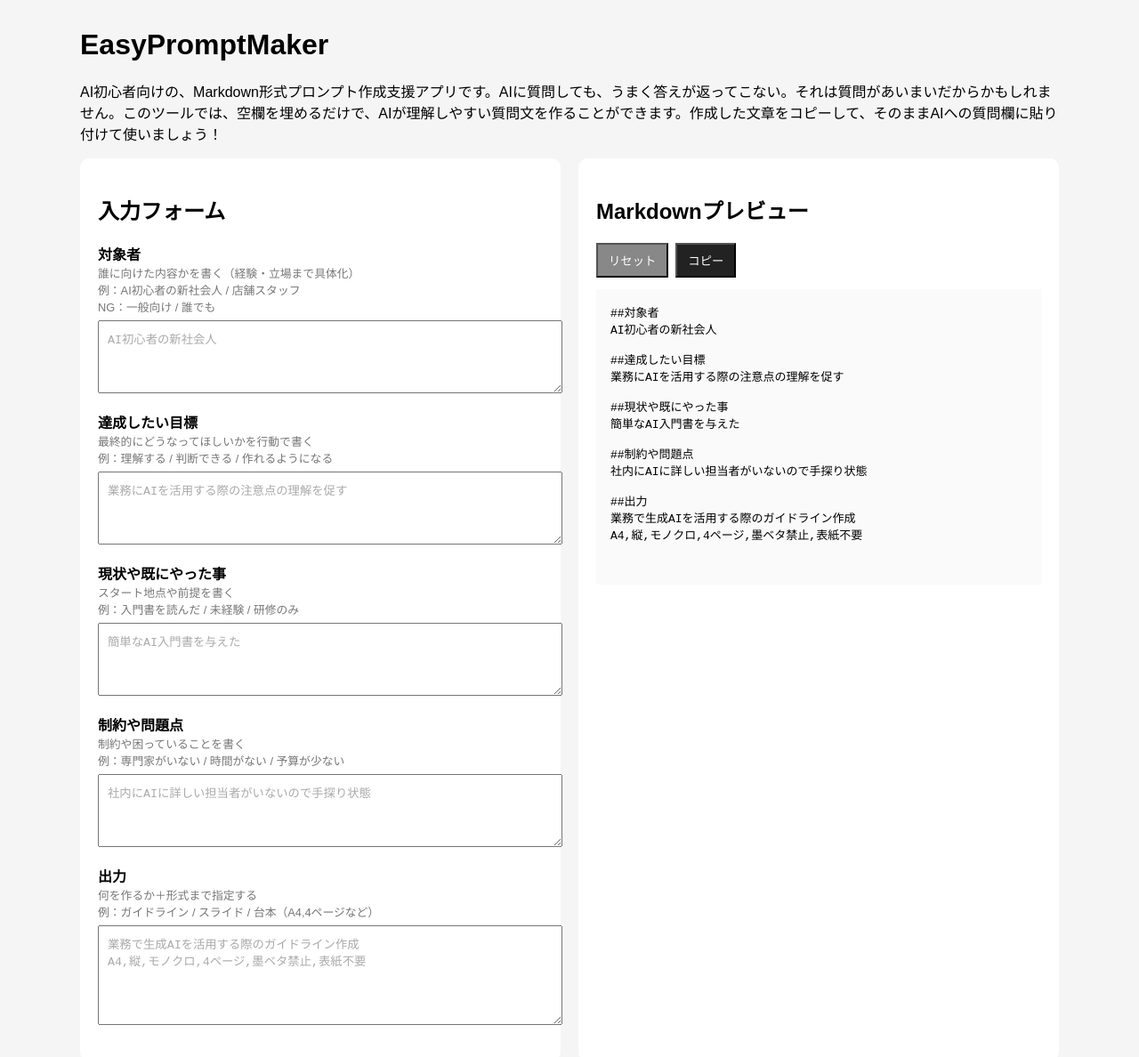
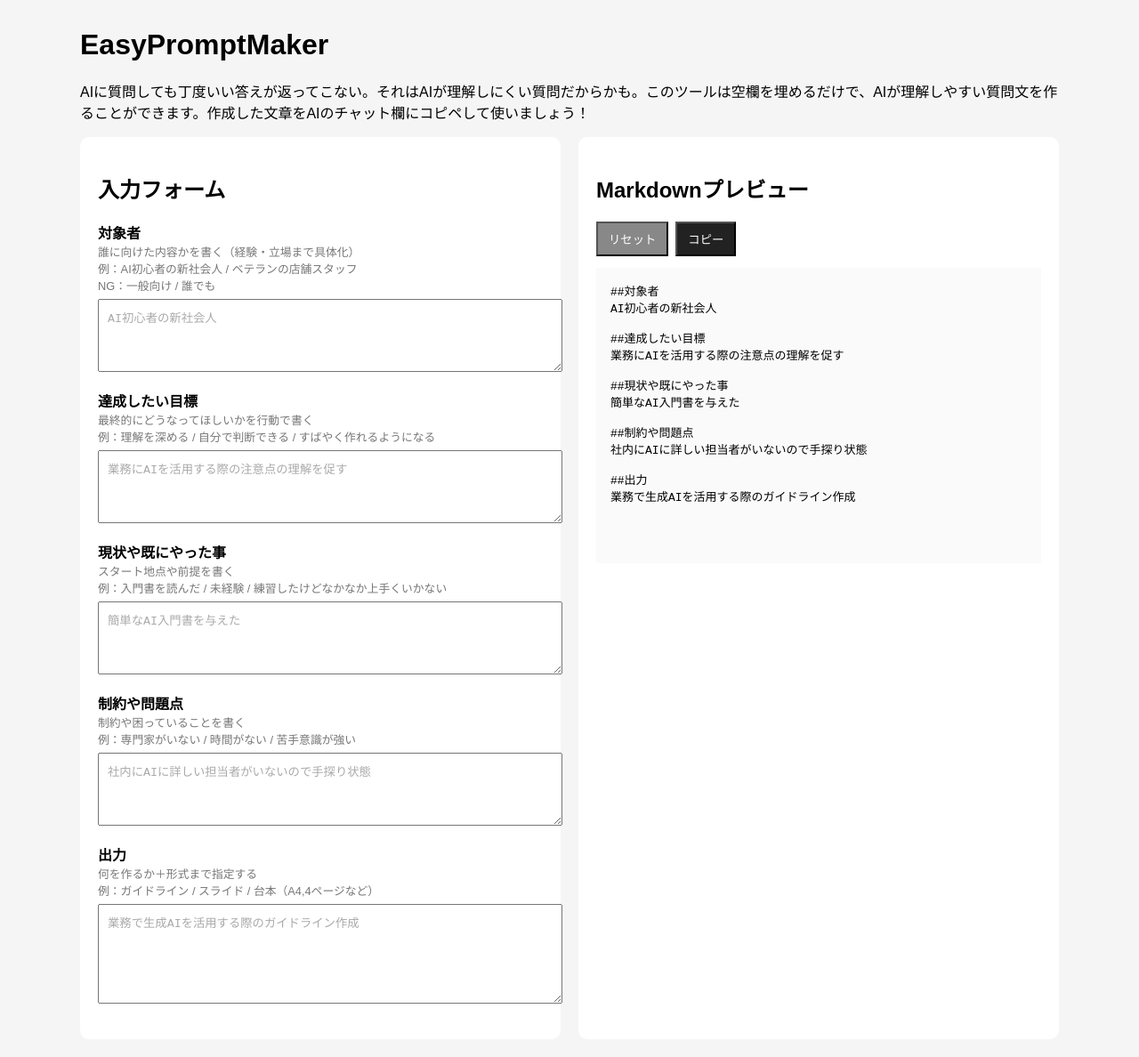
Before and after one commit to masaki-k-git/EasyPromptMaker, a plain HTML site: page index.html in a window 1280 px wide. Shown: the whole page at 89% size. Drawn offline with Linux system fonts and the light colour scheme.

Commit message:
Update index.html

```diff
--- a/index.html
+++ b/index.html
@@ -11,7 +11,7 @@
     <header class="app-header">
       <h1>EasyPromptMaker</h1>
       <p class="app-description">
-        AI初心者向けの、Markdown形式プロンプト作成支援アプリです。AIに質問しても、うまく答えが返ってこない。それは質問があいまいだからかもしれません。このツールでは、空欄を埋めるだけで、AIが理解しやすい質問文を作ることができます。作成した文章をコピーして、そのままAIへの質問欄に貼り付けて使いましょう！
+        AIに質問しても丁度いい答えが返ってこない。それはAIが理解しにくい質問だからかも。このツールは空欄を埋めるだけで、AIが理解しやすい質問文を作ることができます。作成した文章をAIのチャット欄にコピペして使いましょう！
       </p>
     </header>
 
@@ -23,7 +23,7 @@
           <label>対象者
             <span class="hint">
               誰に向けた内容かを書く（経験・立場まで具体化）<br>
-              例：AI初心者の新社会人 / 店舗スタッフ<br>
+              例：AI初心者の新社会人 / ベテランの店舗スタッフ<br>
               NG：一般向け / 誰でも
             </span>
           </label>
@@ -34,7 +34,7 @@
           <label>達成したい目標
             <span class="hint">
               最終的にどうなってほしいかを行動で書く<br>
-              例：理解する / 判断できる / 作れるようになる
+              例：理解を深める / 自分で判断できる / すばやく作れるようになる
             </span>
           </label>
           <textarea id="goal" rows="4" placeholder="業務にAIを活用する際の注意点の理解を促す"></textarea>
@@ -44,7 +44,7 @@
           <label>現状や既にやった事
             <span class="hint">
               スタート地点や前提を書く<br>
-              例：入門書を読んだ / 未経験 / 研修のみ
+              例：入門書を読んだ / 未経験 / 練習したけどなかなか上手くいかない
             </span>
           </label>
           <textarea id="currentStatus" rows="4" placeholder="簡単なAI入門書を与えた"></textarea>
@@ -54,7 +54,7 @@
           <label>制約や問題点
             <span class="hint">
               制約や困っていることを書く<br>
-              例：専門家がいない / 時間がない / 予算が少ない
+              例：専門家がいない / 時間がない / 苦手意識が強い
             </span>
           </label>
           <textarea id="constraints" rows="4" placeholder="社内にAIに詳しい担当者がいないので手探り状態"></textarea>
@@ -67,7 +67,7 @@
               例：ガイドライン / スライド / 台本（A4,4ページなど）
             </span>
           </label>
-          <textarea id="output" rows="6" placeholder="業務で生成AIを活用する際のガイドライン作成&#10;A4,縦,モノクロ,4ページ,墨ベタ禁止,表紙不要"></textarea>
+          <textarea id="output" rows="6" placeholder="業務で生成AIを活用する際のガイドライン作成"></textarea>
         </div>
       </section>
 
```
